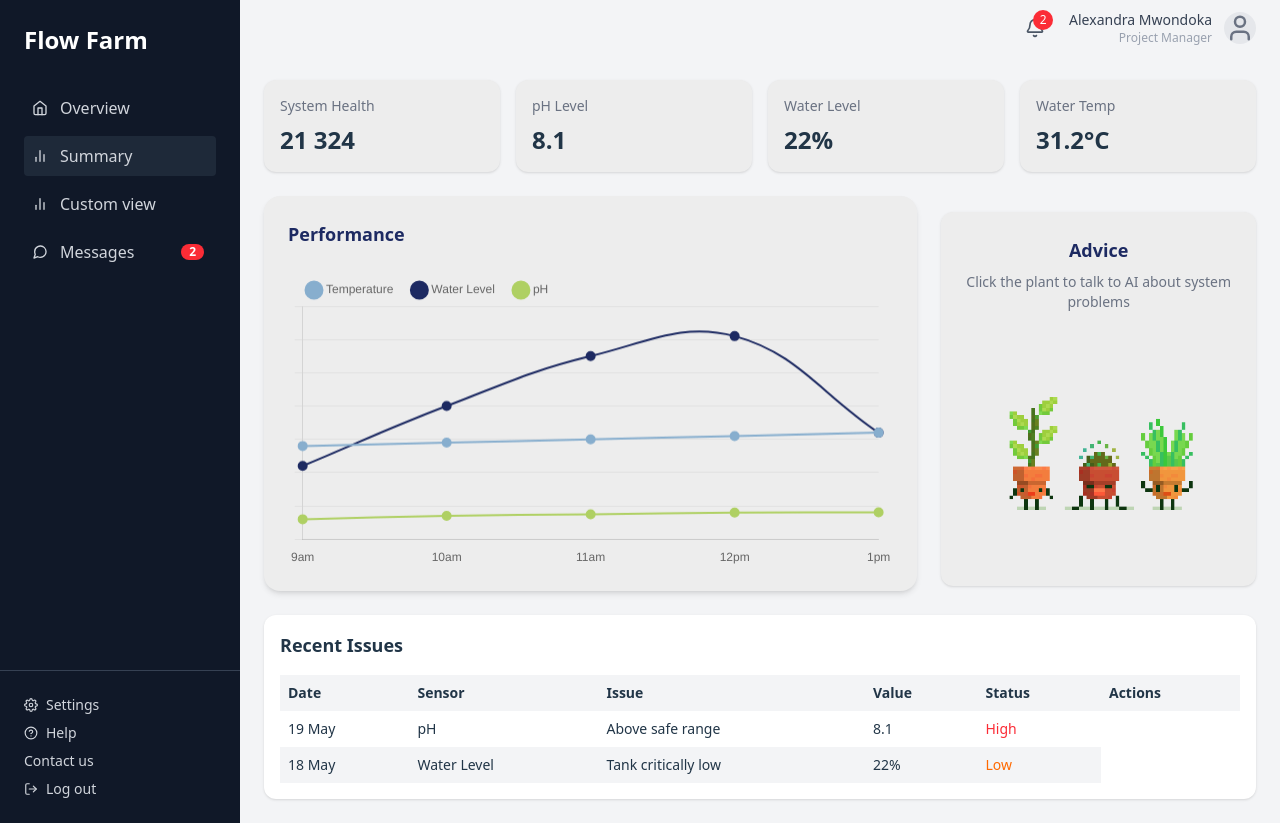
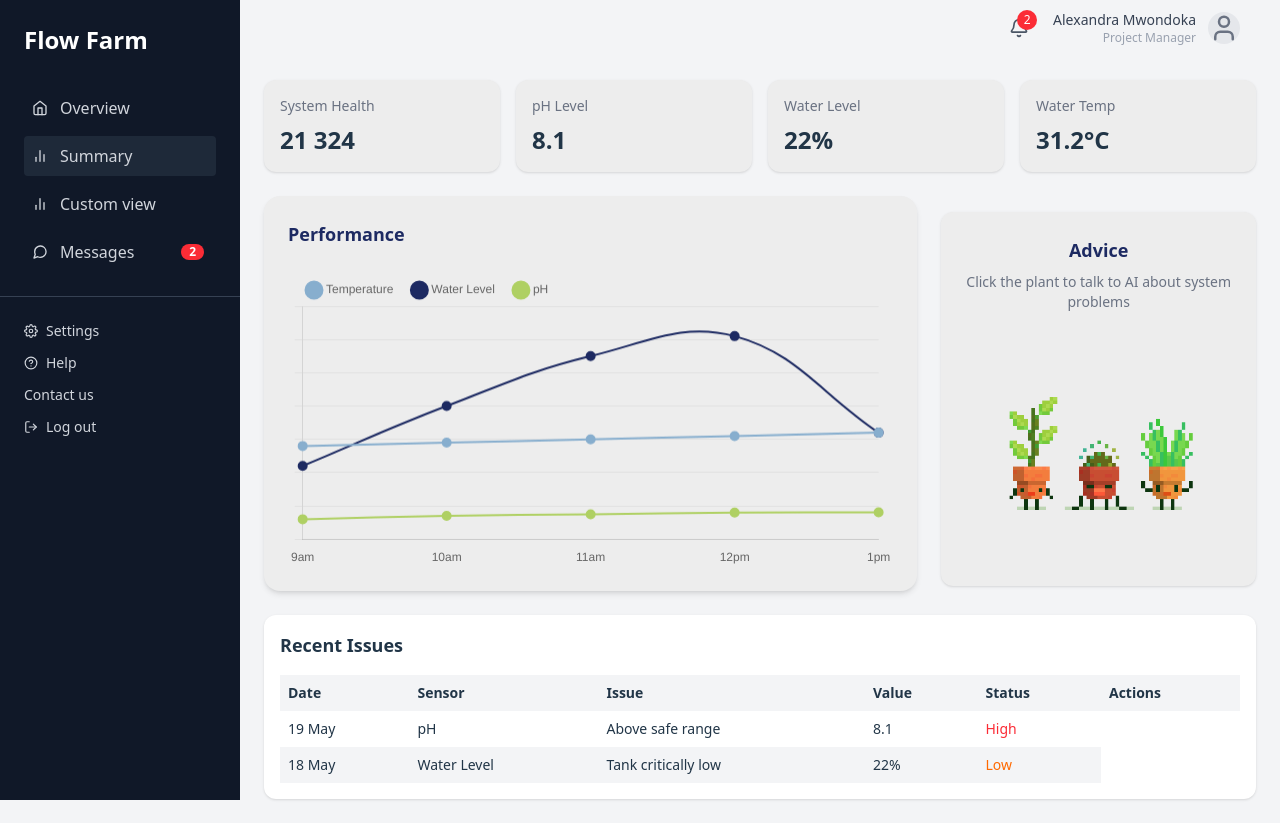
Before and after one commit to Blessedce/Flow-Farm, a React (Vite) app: page /dashboard in a window 1280 px wide. Built offline with nearby package versions, Linux system fonts and the light colour scheme.

Commit message:
More edits

```diff
--- a/src/components/dashboard/DashboardLayout.jsx
+++ b/src/components/dashboard/DashboardLayout.jsx
@@ -1,20 +1,53 @@
+import { useState } from "react";
+import { Menu } from "lucide-react";
 import Sidebar from "./Sidebar";
 import { Outlet } from "react-router-dom";
 import Topbar from "./Topbar";
+
 export default function DashboardLayout(){
-
+  const [sidebarOpen, setSidebarOpen] = useState(false);
   return(
     <div className="flex min-h-screen bg-gray-100">
+  {/* Mobile Overlay */}
+      <div
+        className={`fixed inset-0 bg-black/40 z-40 transition-opacity md:hidden ${
+          sidebarOpen ? "opacity-100 pointer-events-auto" : "opacity-0 pointer-events-none"
+        }`}
+        onClick={() => setSidebarOpen(false)}
+      />
 
-      {/* Sidebar */}
-      <Sidebar />
+
+       {/* Sidebar */}
+      <div
+        className={`
+          fixed md:static z-50
+          transform ${sidebarOpen ? "translate-x-0" : "-translate-x-full"}
+          md:translate-x-0
+          transition-transform duration-300
+        `}
+      >
+        <Sidebar />
+      </div>
 
 
             {/* Right Side */}
       <div className="flex-1 flex flex-col">
 
+
         {/* Topbar */}
-        <Topbar />
+        <div className="flex flex-1 flex-col bg-grey-100 h-14 px-4">
+
+          {/* Mobile Menu Button */}
+          <button
+            className="md:hidden"
+            onClick={() => setSidebarOpen(true)}
+          >
+            <Menu className="w-6 h-6 text-gray-700" />
+          </button>
+
+          <Topbar />
+
+        </div>
 
         {/* Page Content */}
         <div className="p-4 sm:p-6">
--- a/src/components/dashboard/Sidebar.jsx
+++ b/src/components/dashboard/Sidebar.jsx
@@ -2,7 +2,7 @@ import { FiHome, FiBarChart2, FiMessageCircle, FiSettings, FiHelpCircle, FiLogOu
 
 export default function Sidebar() {
   return (
-    <div className="hidden md:flex flex-col w-60 bg-gray-900 text-gray-300 min-h-screen justify-between">
+    <div className="w-60 bg-gray-900 text-gray-300 h-screen flex flex-col ">
 
       {/* Top Section */}
       <div className="p-6">
@@ -10,12 +10,13 @@ export default function Sidebar() {
 
         {/* Menu */}
         <nav className="flex flex-col gap-2">
+
           <div className="flex items-center gap-3 p-2 rounded hover:bg-gray-700 cursor-pointer">
             <FiHome />
             <span>Overview</span>
           </div>
 
-          <div className="flex items-center gap-3 p-2 rounded hover:bg-gray-700 cursor-pointer bg-gray-800">
+          <div className="flex items-center gap-3 p-2 rounded bg-gray-800 hover:bg-gray-700 cursor-pointer">
             <FiBarChart2 />
             <span>Summary</span>
           </div>
@@ -28,28 +29,37 @@ export default function Sidebar() {
           <div className="flex items-center gap-3 p-2 rounded hover:bg-gray-700 cursor-pointer relative">
             <FiMessageCircle />
             <span>Messages</span>
-            <span className="absolute right-3 bg-red-500 text-white text-xs font-bold px-2 rounded-full">2</span>
+
+            <span className="absolute right-3 bg-red-500 text-white text-xs font-bold px-2 rounded-full">
+              2
+            </span>
           </div>
+
         </nav>
       </div>
 
       {/* Bottom Section */}
-      <div className="p-6 border-t border-gray-700 flex flex-col gap-2 text-sm">
+      <div className="p-6 border-t border-gray-700 flex flex-col gap-3 text-sm">
+
         <div className="flex items-center gap-2 hover:text-white cursor-pointer">
           <FiSettings />
           <span>Settings</span>
         </div>
+
         <div className="flex items-center gap-2 hover:text-white cursor-pointer">
           <FiHelpCircle />
           <span>Help</span>
         </div>
+
         <div className="flex items-center gap-2 hover:text-white cursor-pointer">
           <span>Contact us</span>
         </div>
+
         <div className="flex items-center gap-2 hover:text-red-500 cursor-pointer">
           <FiLogOut />
           <span>Log out</span>
         </div>
+
       </div>
 
     </div>
```
